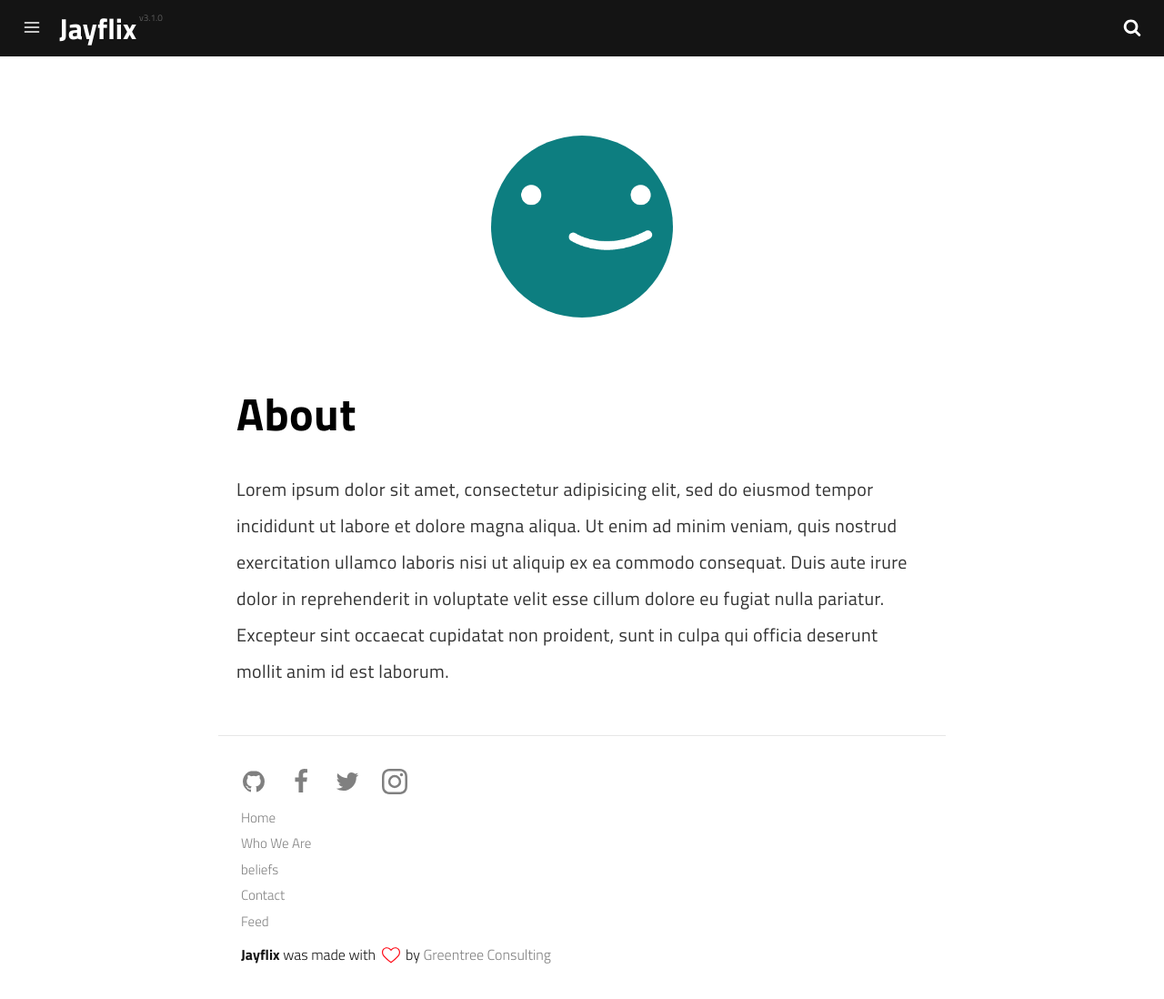
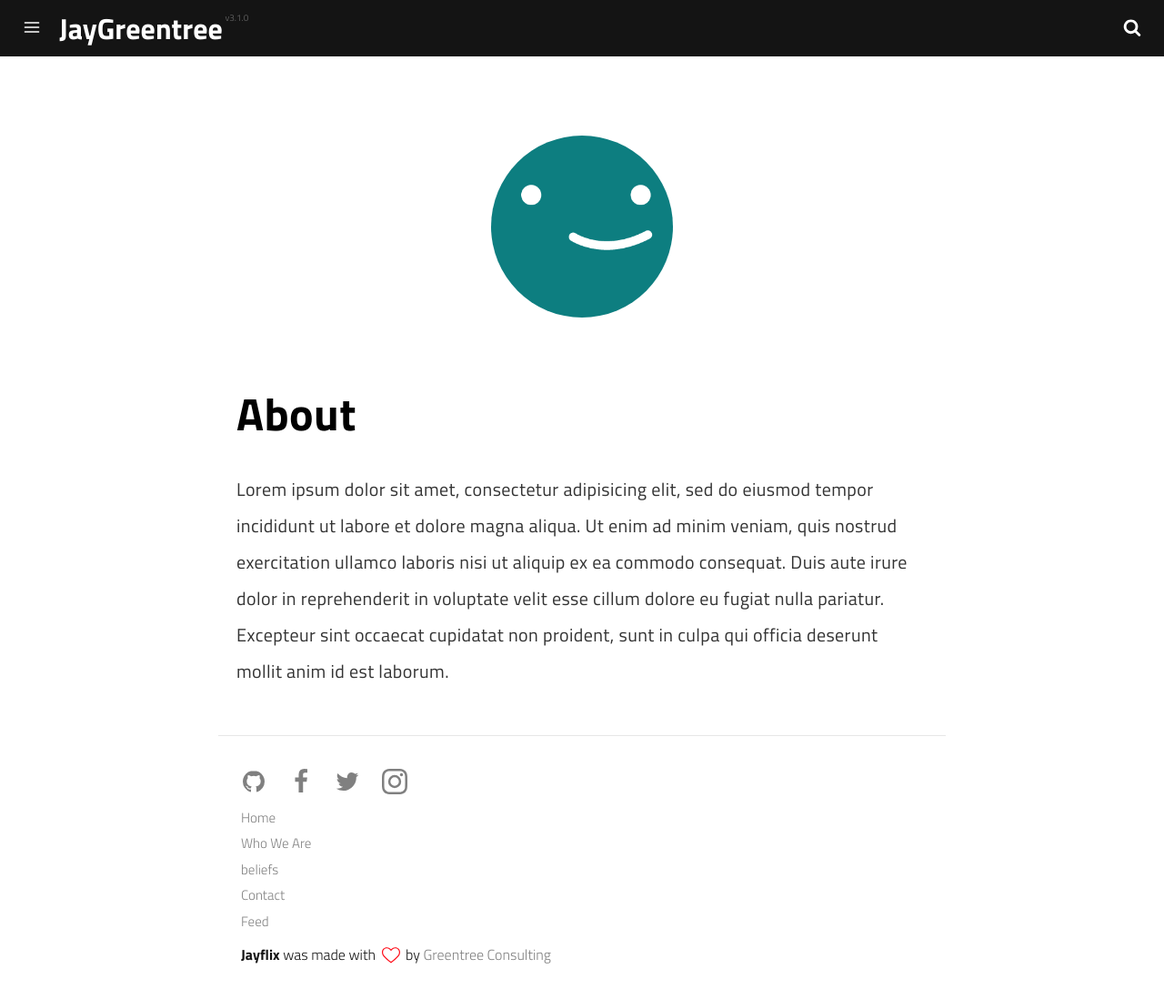
Before and after one commit to JayGreentree/jaygreentree.github.io, a Jekyll site: the page built from pages/about.md, in a window 1280 px wide and 1098 px high. Shown: the whole window at 91% size. Built offline with Jekyll 4.4.1, drawn with Linux system fonts in a browser that asks for light colours; a script that is not in the unit is left out.

Commit message:
Update _config.yml

```diff
--- a/_config.yml
+++ b/_config.yml
@@ -1,6 +1,6 @@
 # Site Settings
-name: Jayflix
-title: Jayflix | A blog theme for Jekyll
+name: JayGreentree
+title: JayGreentree | A blog about my life.
 description: Jayflix is a template for Jekyll inspired by Netflix and made by Thiago Rossener.
 tags:
   - blog
```
